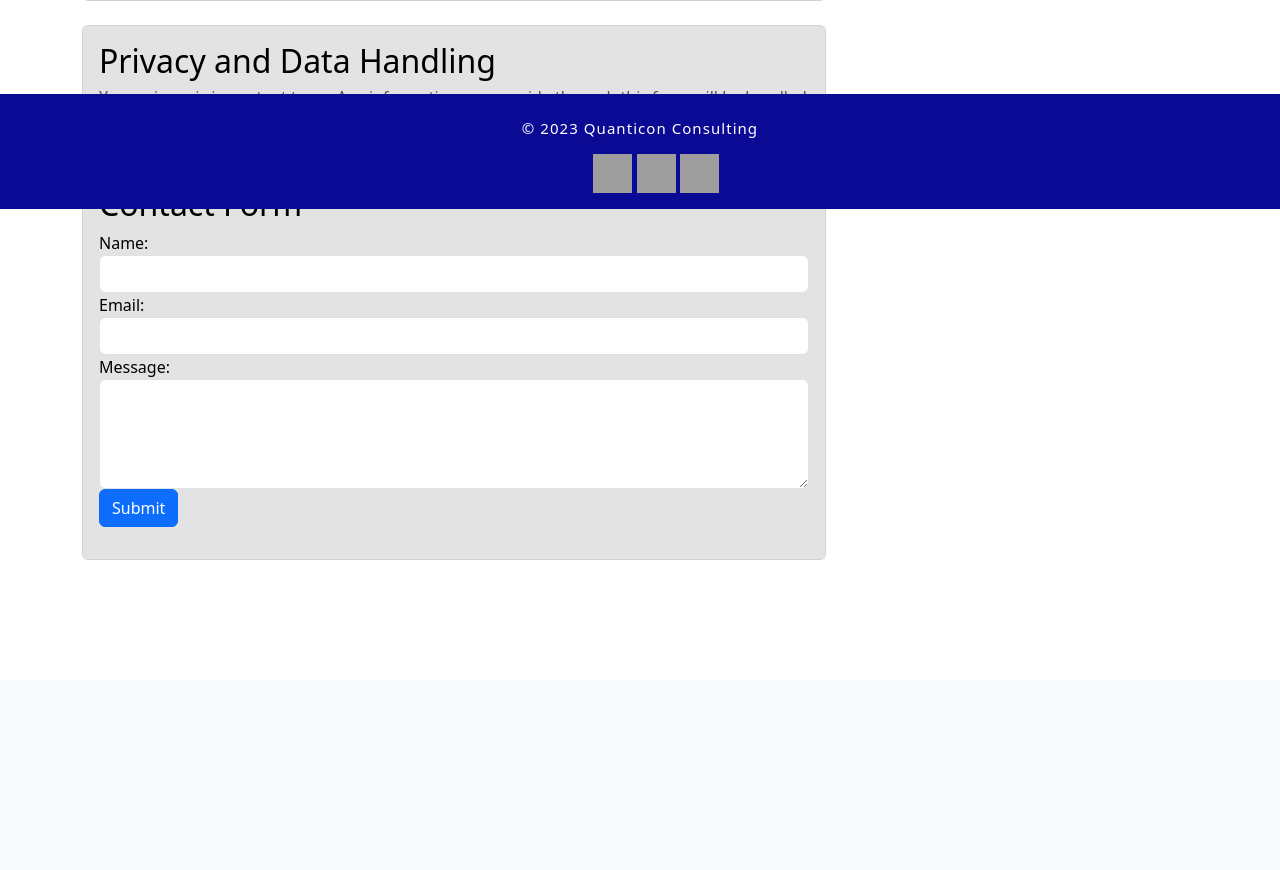
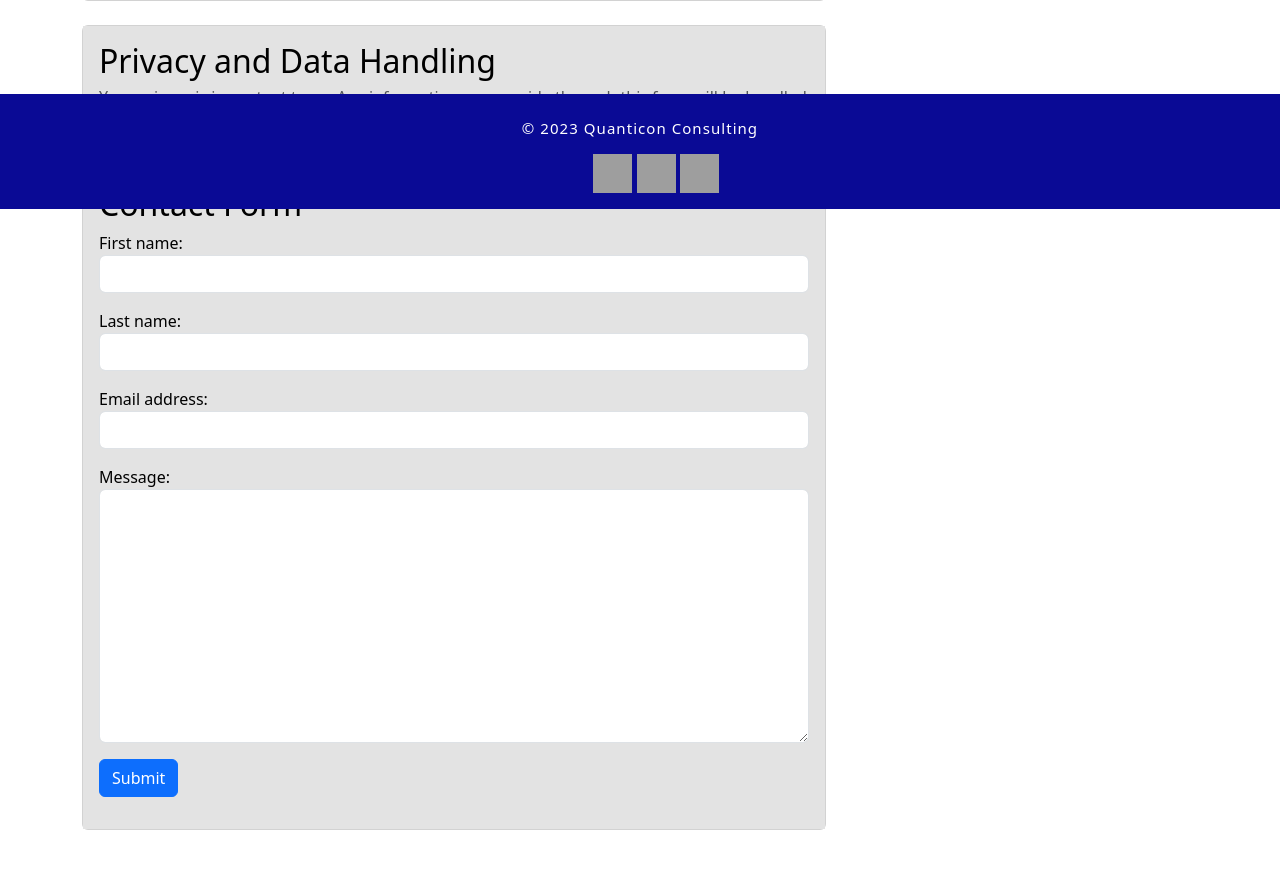
Before and after one commit to Udayraaa/Frontend, a Django app: page /contact/ in a window 1280 px wide. Shown: the part 591-1461 px from the top of the page. Before the commit the page ends 1151 px from the top, so only its background shows below. Run offline with Django 3.2, Linux system fonts and the light colour scheme; grey boxes are pictures that could not be loaded.

Commit message:
Contact Form Functionality

```diff
--- a/quanticonConsulting/core/settings.py
+++ b/quanticonConsulting/core/settings.py
@@ -129,3 +129,5 @@ MEDIA_ROOT = os.path.join(BASE_DIR, "media")
 # https://docs.djangoproject.com/en/3.2/ref/settings/#default-auto-field
 
 DEFAULT_AUTO_FIELD = 'django.db.models.BigAutoField'
+
+EMAIL_BACKEND = 'django.core.mail.backends.console.EmailBackend'
--- a/quanticonConsulting/templates/website/contact.html
+++ b/quanticonConsulting/templates/website/contact.html
@@ -79,7 +79,7 @@
         <div class="card mb-4">
             <div style="color: black; background-color: #E3E3E3;" class="card-body">
                 <h2 class="card-title">Contact Form</h2>
-                <form action="/contact/" method="post">
+                <!-- <form action="/contact/" method="post">
                     {% csrf_token %}
                     <div class="form-group">
                         <label for="name">Name:</label>
@@ -94,7 +94,12 @@
                         <textarea class="form-control" id="message" name="message" rows="4" required></textarea>
                     </div>
                     <button type="submit" class="btn btn-primary">Submit</button>
-                </form>
+                </form> -->
+                <form method="post">
+                    {% csrf_token %}
+                        {{form.as_p}}
+                        <button type="submit" class="btn btn-primary">Submit</button>
+                    </form>
             </div>
         </div>
     </div>
--- /dev/null
+++ b/quanticonConsulting/website/forms.py
@@ -0,0 +1,7 @@
+from django import forms
+
+class ContactForm(forms.Form):
+    first_name = forms.CharField(max_length=50, widget=forms.TextInput(attrs={'class': 'form-control'}))
+    last_name = forms.CharField(max_length=50, widget=forms.TextInput(attrs={'class': 'form-control'}))
+    email_address = forms.EmailField(max_length=150, widget=forms.EmailInput(attrs={'class': 'form-control'}))
+    message = forms.CharField(widget=forms.Textarea(attrs={'class': 'form-control'}), max_length=2000)
--- a/quanticonConsulting/website/urls.py
+++ b/quanticonConsulting/website/urls.py
@@ -12,5 +12,4 @@ path("resources/", views.resources, name="resourcesPage"),
 path("contact/", views.contact, name="contactPage"),
 path("blogSummary/", views.blog_summary, name="blogSummaryPage"),
 path('NevTest/', views.execute_sql, name='execute_sql'),
-
 ]
--- a/quanticonConsulting/website/views.py
+++ b/quanticonConsulting/website/views.py
@@ -1,6 +1,11 @@
 from django.shortcuts import render
 
 from django.db import connection
+
+from django.shortcuts import render, redirect
+from .forms import ContactForm
+from django.core.mail import send_mail, BadHeaderError
+from django.http import HttpResponse
 
 def home_page(request):
     return render(request, "website/index.html")
@@ -33,3 +38,26 @@ def execute_sql(request):
             results = cursor.fetchall()
 
     return render(request, 'website/NevTest.html', {'results': results})
+
+# Contact Form Function
+def contact(request):
+	if request.method == 'POST':
+		form = ContactForm(request.POST)
+		if form.is_valid():
+			subject = "Website Inquiry"
+			body = {
+			'first_name': form.cleaned_data['first_name'],
+			'last_name': form.cleaned_data['last_name'],
+			'email': form.cleaned_data['email_address'],
+			'message':form.cleaned_data['message'],
+			}
+			message = "\n".join(body.values())
+
+			try:
+				send_mail(subject, message, 'admin@example.com', ['admin@example.com']) # subject = From messsage = To
+			except BadHeaderError:
+				return HttpResponse('Invalid header found.')
+			return redirect ("/")
+
+	form = ContactForm()
+	return render(request, "website/contact.html", {'form':form})
```
